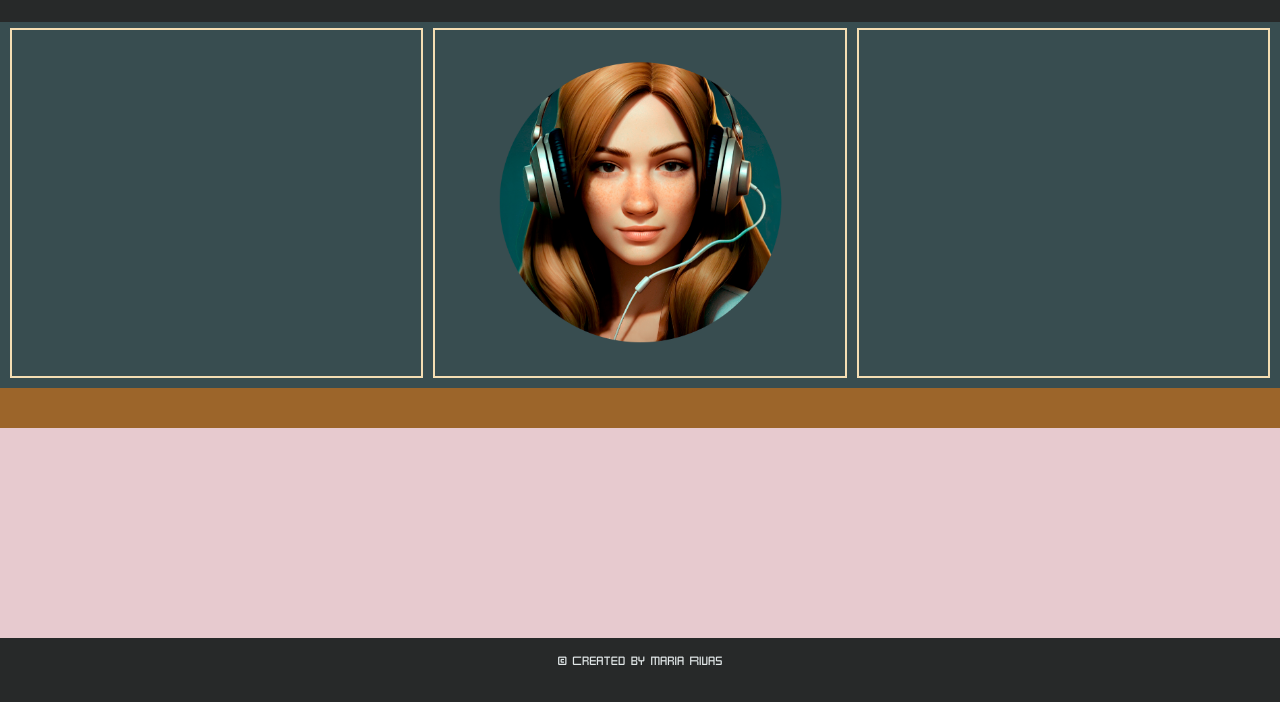
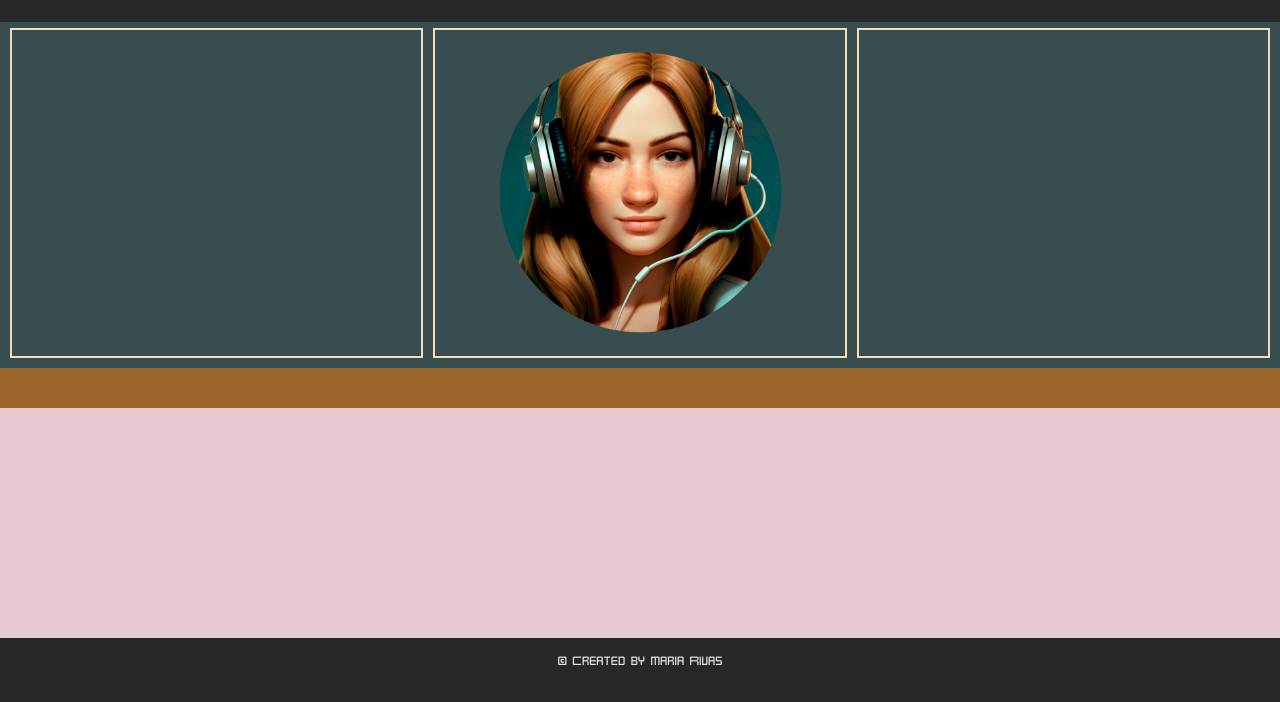
Before and after one commit to RadiooGaga/MY-WEBSITE, a website built with Vite: page index.html in a window 1280 px wide. Shown: the part 98-800 px from the top of the page. Built offline with nearby package versions, Linux system fonts and the light colour scheme.

Commit message:
visualización

```diff
--- a/main.js
+++ b/main.js
@@ -17,7 +17,7 @@ leftSide.className = "menuLeft";
 const avatarDiv = document.createElement("div");
 avatarDiv.className = "avatarDiv";
 const imgAvatar = document.createElement("img");
-imgAvatar.src = "./assets/icons/favicon.png";
+imgAvatar.src = "./public/assets/icons/favicon.png";
 const rightSide = document.createElement("div");
 rightSide.className = "menuRight";
 const aboutMeDiv = document.createElement("div");
--- a/style.css
+++ b/style.css
@@ -278,7 +278,7 @@ footer {
   }
 
   .menuDiv {
-    height: 370px;
+    height: 350px;
   }
 
   .avatarDiv > img {
```
Also changed, not shown: public/assets/icons/favicon.png (renamed from assets/icons/favicon.png).
